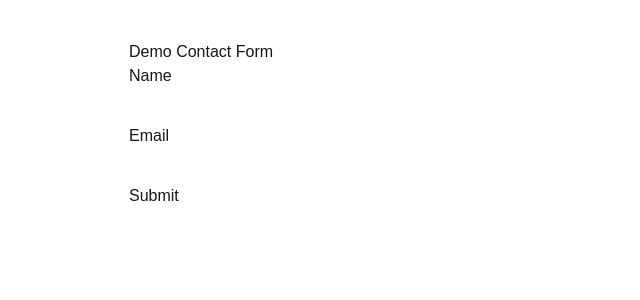
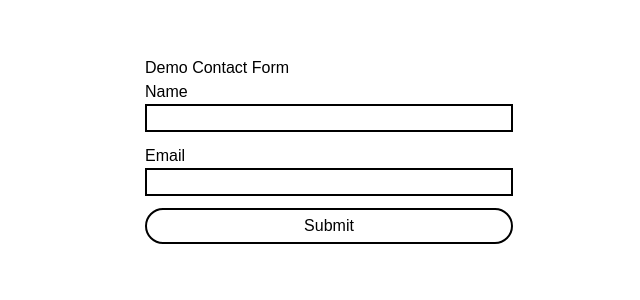
Before and after one commit to 4June03/demoooo, a Next.js app: page /form in a window 1280 px wide. Shown: the top 300 px of the page, without its empty margins (311-951 px from the left). Built offline with nearby package versions, Linux system fonts and the light colour scheme.

Commit message:
change style form

```diff
--- a/components/DemoForm.tsx
+++ b/components/DemoForm.tsx
@@ -21,7 +21,7 @@ export default function FormDemo() {
   }
 
   return (
-    <div style={{ maxWidth: 400, margin: "40px auto" }}>
+    <div style={{ maxWidth: 400, margin: "40px auto" }} className="bg-white text-black p-4">
       <h2>Demo Contact Form</h2>
 
       <form onSubmit={handleSubmit}>
@@ -33,6 +33,7 @@ export default function FormDemo() {
             required
             onChange={(e) => setName(e.target.value)}
             style={{ width: "100%" }}
+             className="border-2"
           />
         </div>
 
@@ -44,10 +45,11 @@ export default function FormDemo() {
             required
             onChange={(e) => setEmail(e.target.value)}
             style={{ width: "100%" }}
+            className="border-2"
           />
         </div>
 
-        <button type="submit">Submit</button>
+        <button type="submit" className="p-1 border-2 w-full rounded-3xl">Submit</button>
       </form>
     </div>
   )
```
